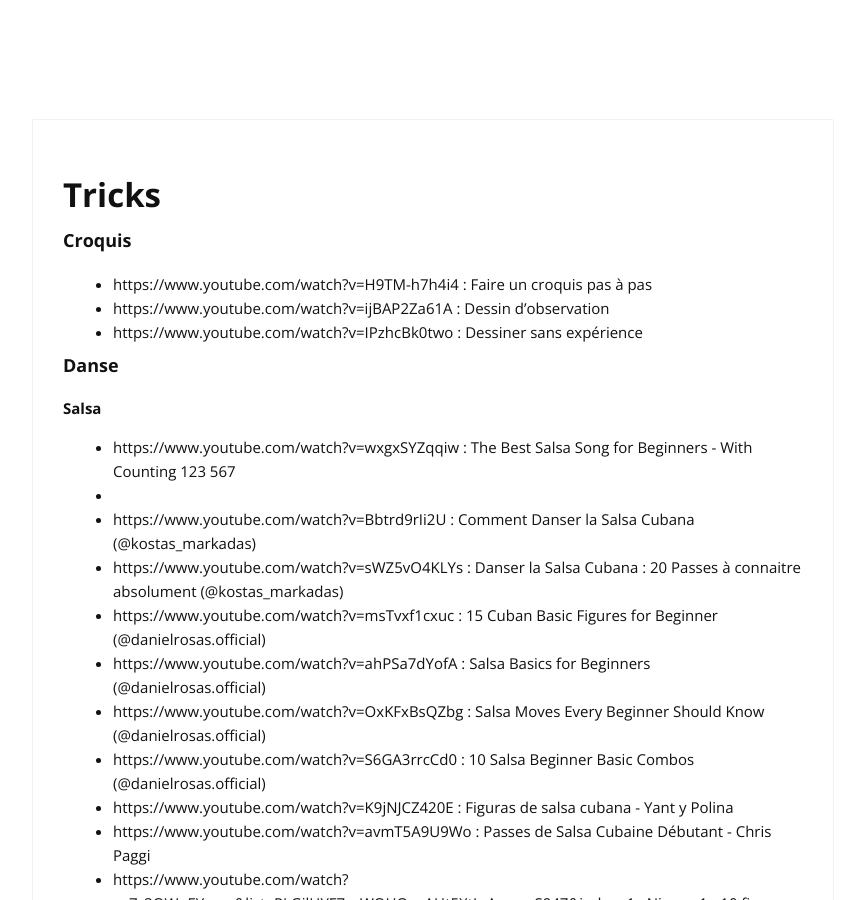
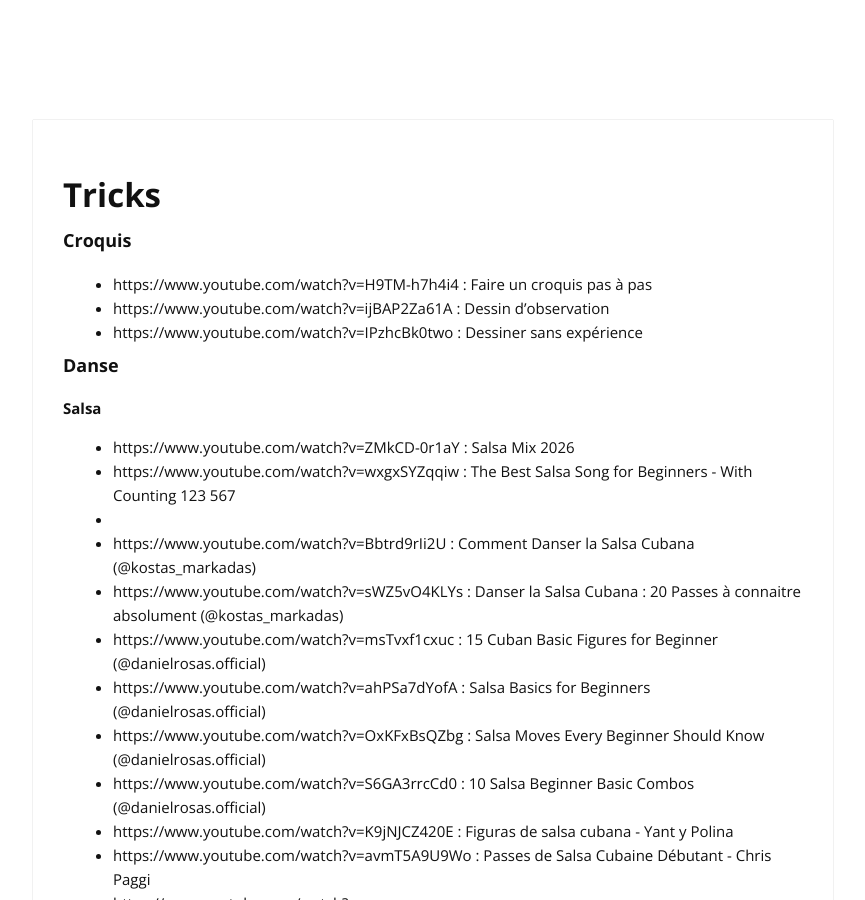
Before and after one commit to cylmat/cylmat.github.io, a Jekyll site: the page built from _pages/tricks.md, in a window 1280 px wide and 900 px high. Shown: the whole window, without its empty margins (207-1072 px from the left). Built offline with Jekyll 4.4.1, drawn with Linux system fonts in a browser that asks for light colours; nearby versions of some CDN libraries.

Commit message:
Update tricks.md

```diff
--- a/_pages/tricks.md
+++ b/_pages/tricks.md
@@ -13,6 +13,7 @@
 ### Danse
 
 **Salsa**
+- https://www.youtube.com/watch?v=ZMkCD-0r1aY : Salsa Mix 2026
 - https://www.youtube.com/watch?v=wxgxSYZqqiw : The Best Salsa Song for Beginners - With Counting 123 567
 -
 - https://www.youtube.com/watch?v=Bbtrd9rIi2U : Comment Danser la Salsa Cubana (@kostas_markadas)
```
